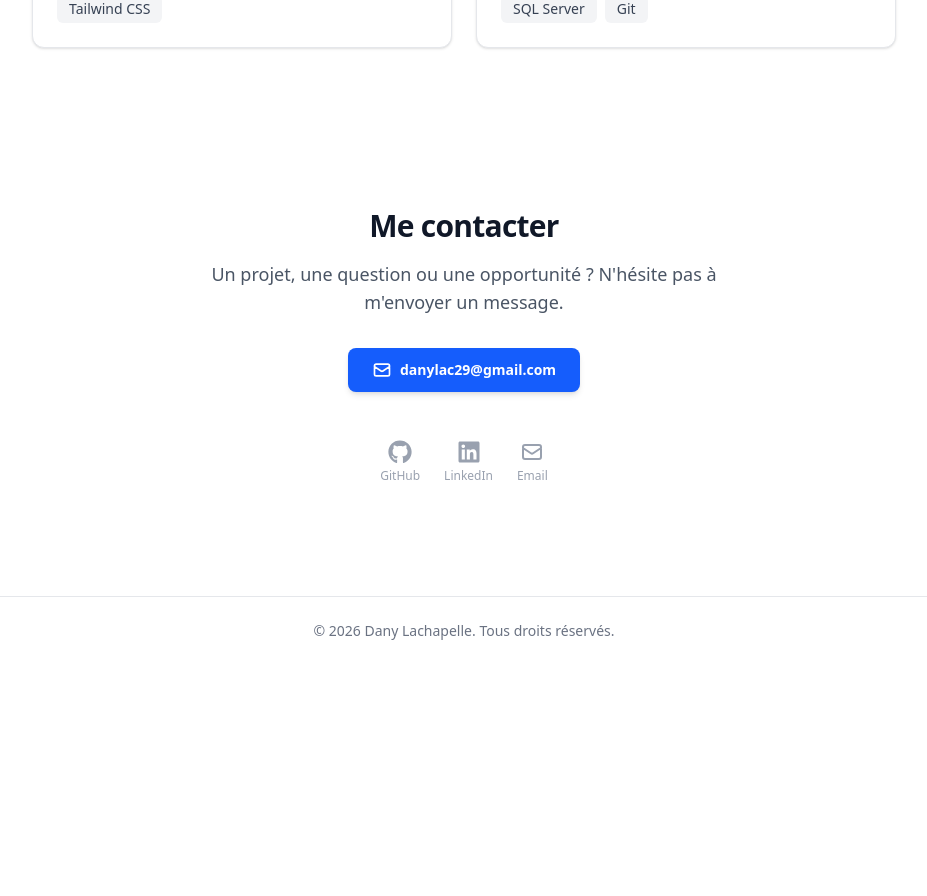
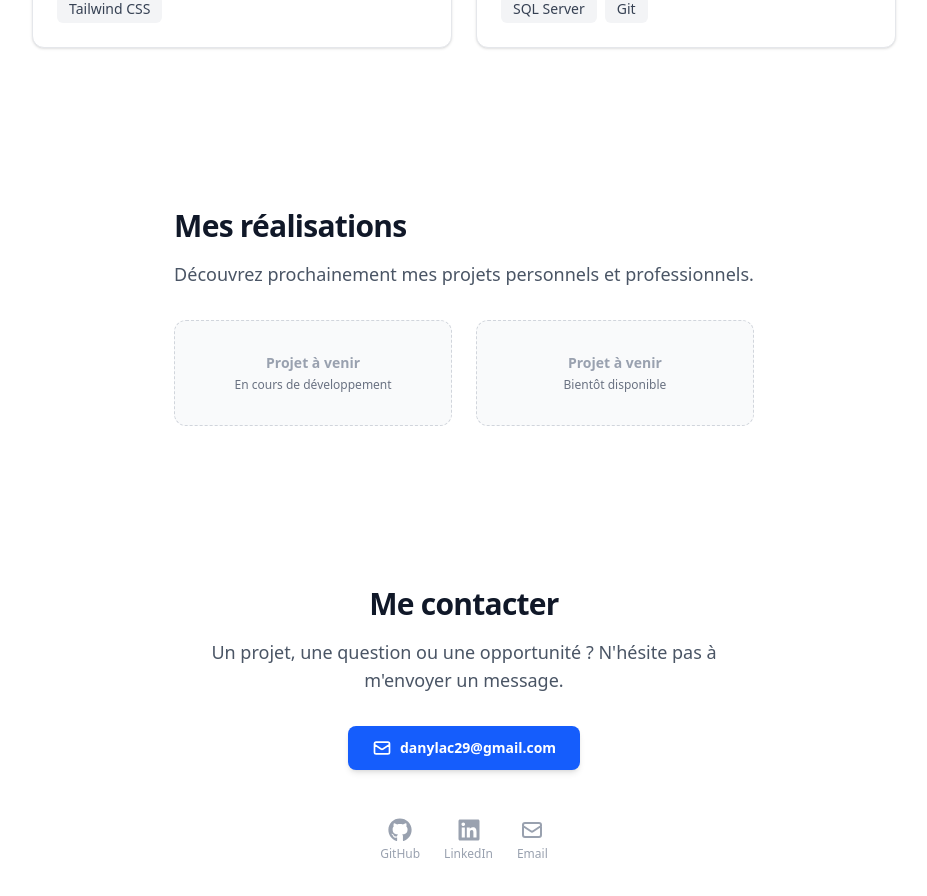
Before and after one commit to DanyLac/my_portfolio, a Next.js app: page / in a window 1280 px wide. Shown: the part 1280-2176 px from the top of the page, without its empty margins (176-1103 px from the left). Before the commit the page ends 1945 px from the top, so only its background shows below. Built offline with nearby package versions, Linux system fonts and the light colour scheme.

Commit message:
feat: Add Projects section with upcoming project placeholders

```diff
--- /dev/null
+++ b/app/components/Project.tsx
@@ -0,0 +1,23 @@
+export default function Project() {
+    return (
+        <section id="projects" className="py-20 px-4 max-w-4xl mx-auto">
+            <h2 className="text-3xl font-bold tracking-tight mb-4">Mes réalisations</h2>
+            <p className="text-gray-600 dark:text-gray-400 text-lg mb-8">
+                Découvrez prochainement mes projets personnels et professionnels.
+            </p>
+
+            {/* Grille de cartes pour les futurs projets */}
+            <div className="grid grid-cols-1 md:grid-cols-2 gap-6">
+                <div className="p-8 rounded-xl border border-dashed border-gray-300 dark:border-gray-700 flex flex-col items-center justify-center text-center bg-gray-50 dark:bg-gray-900/20">
+                    <span className="text-sm font-semibold text-gray-400">Projet à venir</span>
+                    <p className="text-xs text-gray-500 mt-1">En cours de développement</p>
+                </div>
+
+                <div className="p-8 rounded-xl border border-dashed border-gray-300 dark:border-gray-700 flex flex-col items-center justify-center text-center bg-gray-50 dark:bg-gray-900/20">
+                    <span className="text-sm font-semibold text-gray-400">Projet à venir</span>
+                    <p className="text-xs text-gray-500 mt-1">Bientôt disponible</p>
+                </div>
+            </div>
+        </section>
+    );
+}
--- a/app/page.tsx
+++ b/app/page.tsx
@@ -1,12 +1,14 @@
 import Hero from "@/app/components/Hero";
 import About from "@/app/components/About";
 import Contact from "@/app/components/Contact";
+import Project from "@/app/components/Project";
 
 export default function Home() {
   return (
       <main className="flex min-h-screen flex-col items-center justify-center p-8">
           <Hero></Hero>
           <About></About>
+          <Project></Project>
           <Contact></Contact>
       </main>
   );
```
